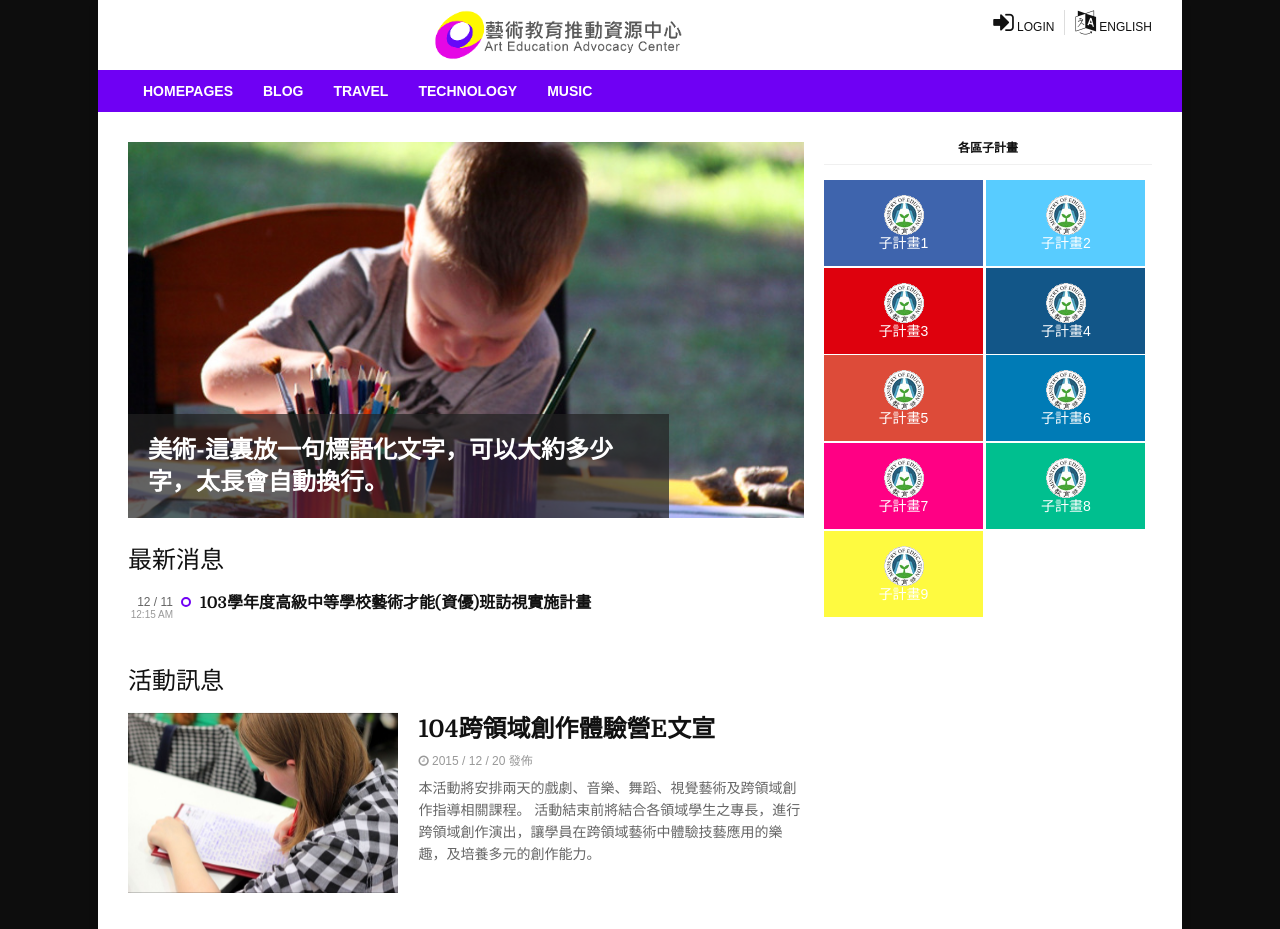
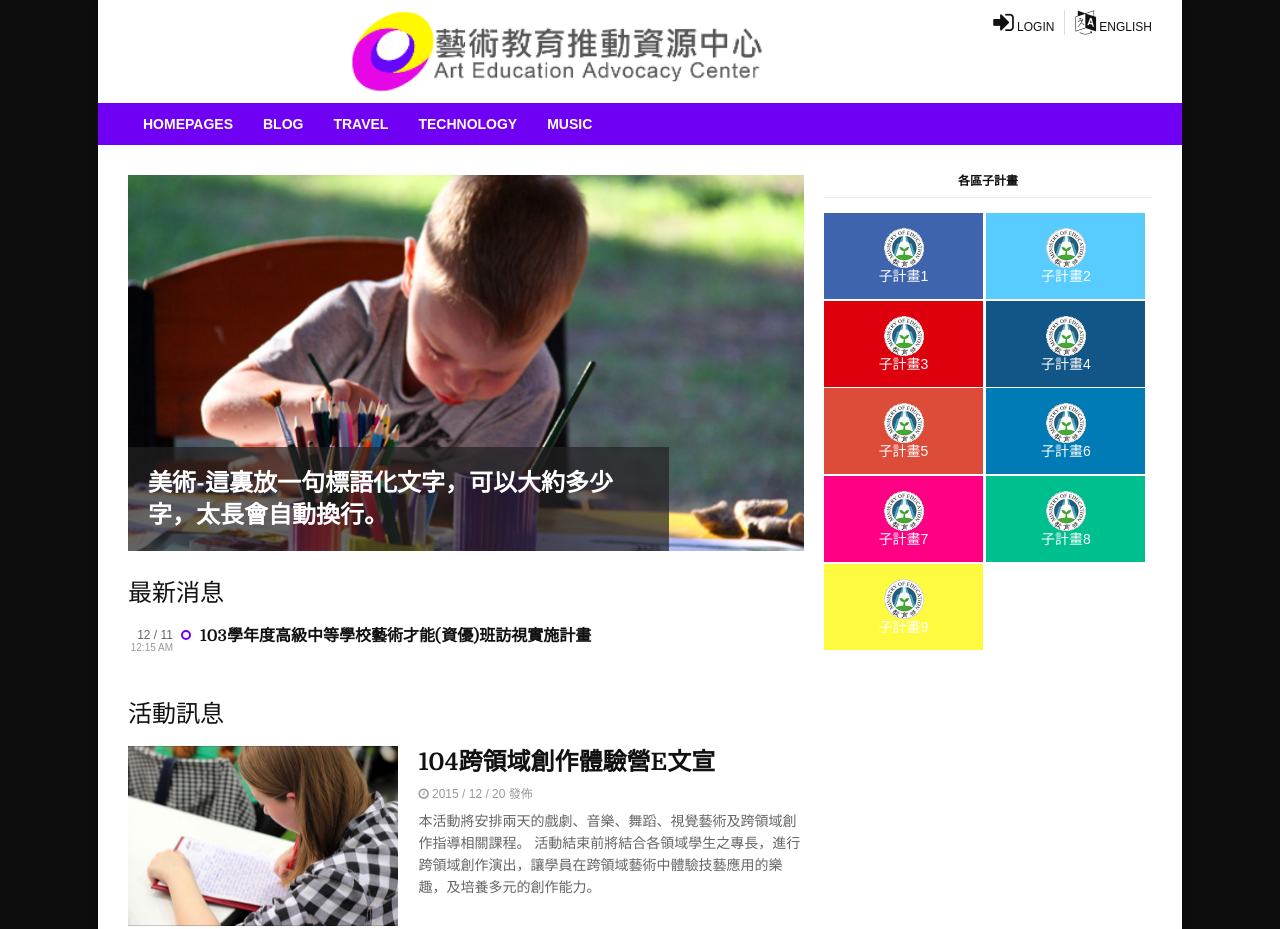
Before and after one commit to mingtak/plonetheme.barceloneta_for_artistic, a website: page plonetheme/barceloneta/theme/index.html in a window 1280 px wide. Shown: the top 929 px of the page. Drawn offline with Linux system fonts and the light colour scheme.

Commit message:
update index.html, style for logo width

```diff
--- a/plonetheme/barceloneta/theme/index.html
+++ b/plonetheme/barceloneta/theme/index.html
@@ -38,8 +38,8 @@
                             <li><a href="/login"><i class="fa fa-sign-in fa-2x"></i> Login</a></li>
                             <li><a href="#"><i class="fa fa-language fa-2x"></i> English</a></li>
                         </ul>
-                        <div class="logo" style="text-align:center; margin:10px">
-                            <a href="index.html"><img src="img/logo.png" alt="FashionNews" style="height:50px"></a>
+                        <div class="logo" style="text-align:center; margin:10px;">
+                            <a href="index.html"><img src="img/logo.png" alt="FashionNews" style="width:42%"></a>
                         </div>
                     </div>
                 </div>
```
